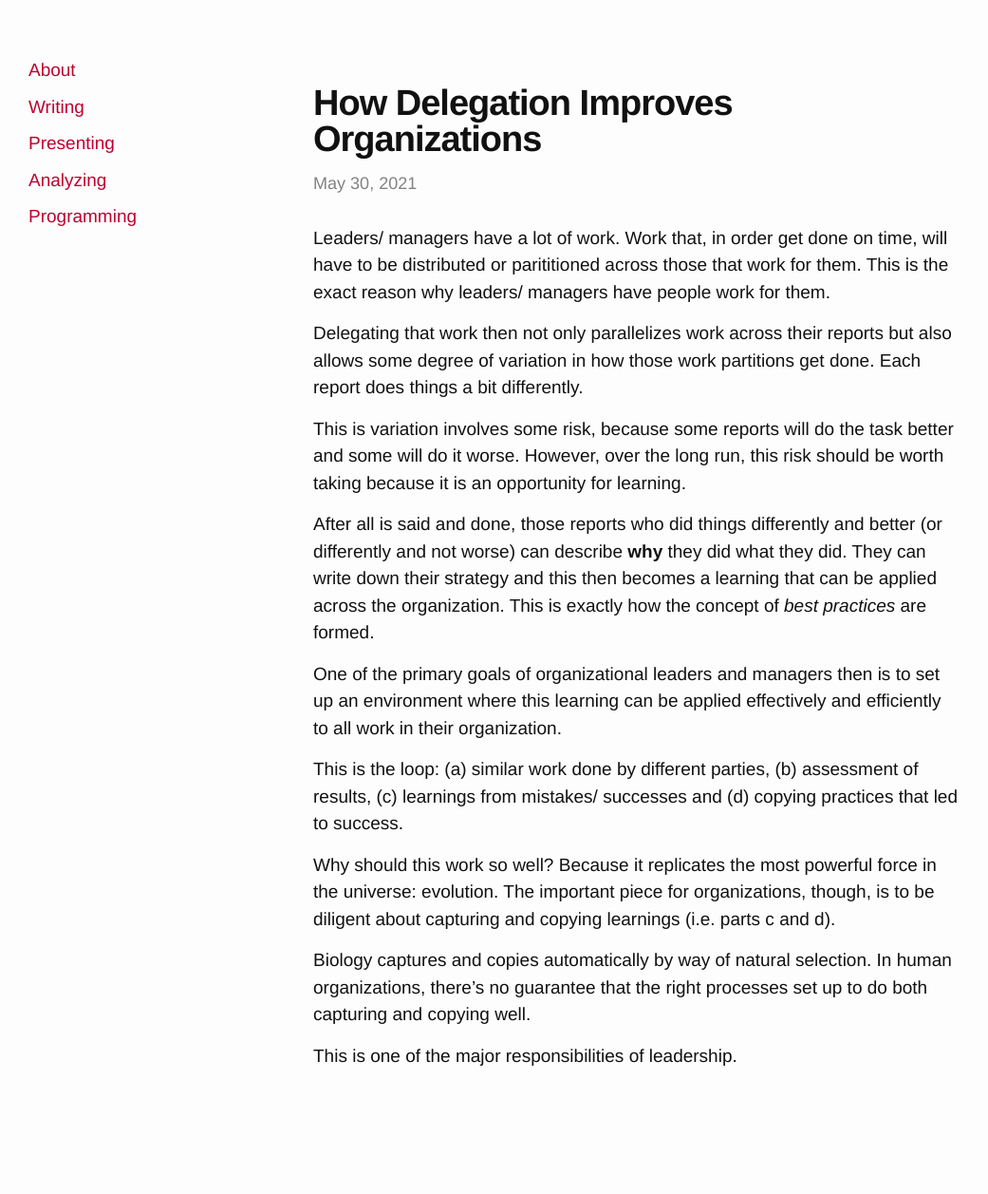
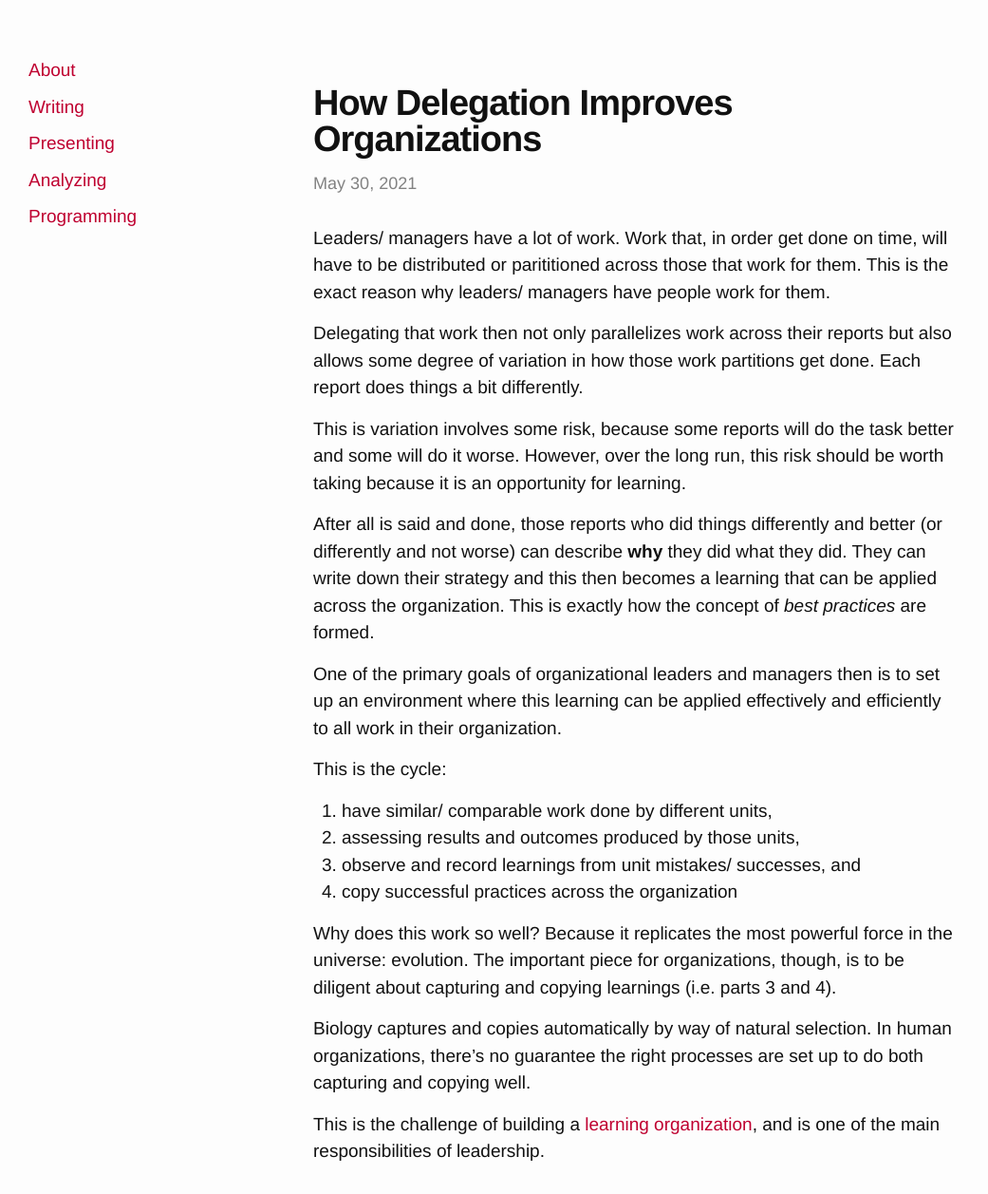
Before and after one commit to tmfarrell/tmfarrell.github.io, a Jekyll site: the page built from _posts/2021-05-30-how_delegation_improves_orgs.md, in a window 1280 px wide. Shown: the whole page at 95% size, without its empty margins (0-1041 px from the left). Built offline with Jekyll 4.4.1, drawn with Linux system fonts in a browser that asks for light colours; nearby versions of some CDN libraries; before the commit the page ends 1156 px from its top, so only the background shows below that.

Commit message:
more edits to delegations

```diff
--- a/_posts/2021-05-30-how_delegation_improves_orgs.md
+++ b/_posts/2021-05-30-how_delegation_improves_orgs.md
@@ -25,13 +25,19 @@ of *best practices* are formed.
 One of the primary goals of organizational leaders and managers then is to set up an environment
 where this learning can be applied effectively and efficiently to all work in their organization.
 
-This is the loop: (a) similar work done by different parties, (b) assessment of results, (c) learnings
-from mistakes/ successes and (d) copying practices that led to success.
+This is the cycle:
 
-Why should this work so well? Because it replicates the most powerful force in the universe: evolution. The important
-piece for organizations, though, is to be diligent about capturing and copying learnings (i.e. parts c and d).
+  1. have similar/ comparable work done by different units,
+  2. assessing results and outcomes produced by those units,
+  3. observe and record learnings from unit mistakes/ successes, and
+  4. copy successful practices across the organization
+
+Why does this work so well? Because it replicates the most powerful force in the universe: evolution. The
+important piece for organizations, though, is to be diligent about capturing and copying learnings
+(i.e. parts 3 and 4).
 
 Biology captures and copies automatically by way of natural selection. In human organizations, there's no guarantee
-that the right processes set up to do both capturing and copying well.
+the right processes are set up to do both capturing and copying well.
 
-This is one of the major responsibilities of leadership.
+This is the challenge of building a [learning organization](https://hbr.org/1993/07/building-a-learning-organization),
+and is one of the main responsibilities of leadership.
```
